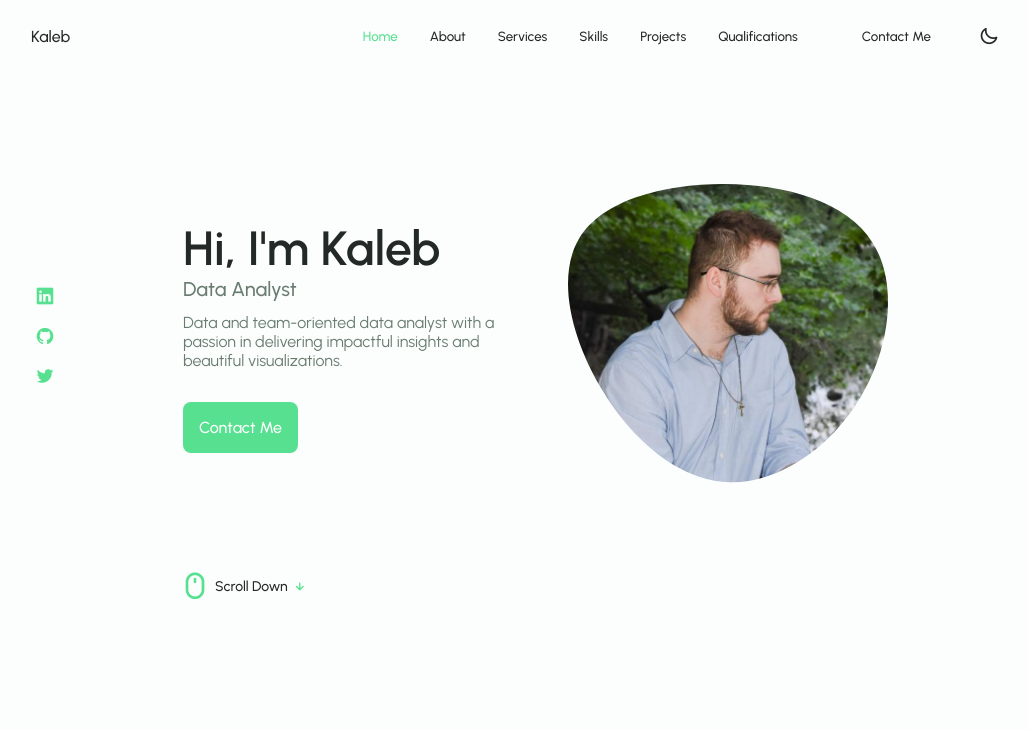
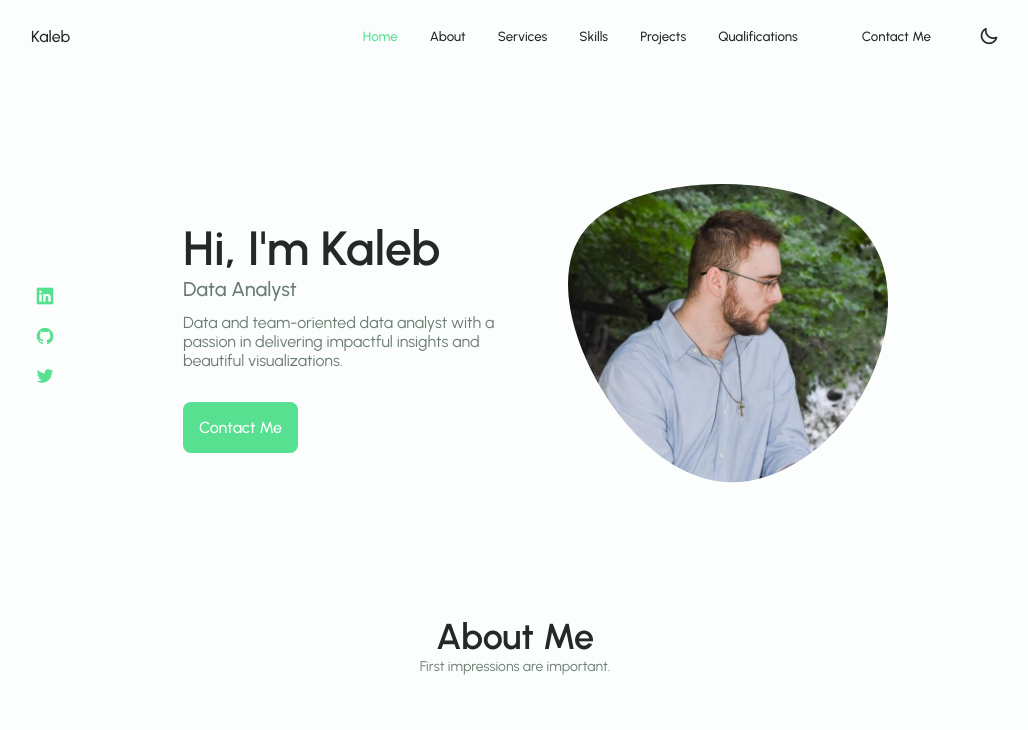
Before and after one commit to KalebGordon/KalebGordon.github.io, a plain HTML site: page index.html in a window 1280 px wide. Shown: the top 730 px of the page, without its empty margins (125-1153 px from the left). Drawn offline with nearby package versions, Linux system fonts and the light colour scheme.

Commit message:
Final Portfolio

```diff
--- a/Resources/css/style.css
+++ b/Resources/css/style.css
@@ -340,30 +340,6 @@ img {
 
 .home__description{
   margin-bottom: var(--mb-2);
-}
-
-.home__scroll{
-  display: none;
-}
-
-.home__scroll-button{
-  color: var(--first-color);
-  transition: .4s;
-}
-
-.home__scroll-button:hover{
-  transform: translateY(.25rem);
-}
-
-.home__scroll-mouse{
-  font-size: 2rem;
-}
-
-.home__scroll-name{
-  font-size: var(--small-font-size);
-  color: var(--title-color);
-  font-weight: var(--font-medium);
-  margin: var(--mb-0-25);
 }
 
 /*==================== BUTTONS ====================*/
--- a/index.html
+++ b/index.html
@@ -127,14 +127,6 @@
                                 Contact Me <i class="uil uil-telegram-alt nav__icon button__icon"></i>
                             </a>
                         </div>
-                    </div>
-
-                    <div class="home__scroll">
-                        <a href="about" class="home__scroll-button button--flex">
-                            <i class="uil uil-mouse-alt home__scroll-mouse"></i>
-                            <span class="home__scroll-name">Scroll Down</span>
-                            <i class="uil uil-arrow-down home__scroll-arrow"></i>
-                        </a>
                     </div>
                 </div>
             </section>
```
